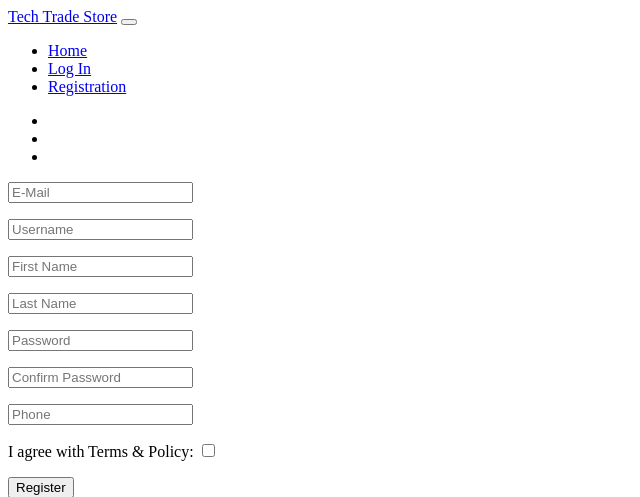
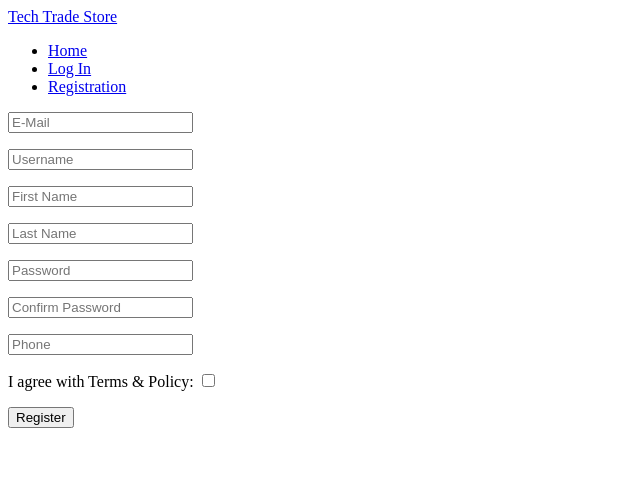
Before and after one commit to TavlaLasha/TT-DJango-Project, a Django app: page /accounts/register/ in a window 1280 px wide. Shown: the top 497 px of the page, without its empty margins (0-640 px from the left). Run offline with Django 4.2, Linux system fonts and the light colour scheme.

Commit message:
little change in base.html

```diff
--- a/TTWebApp/TTClientApp/templates/base.html
+++ b/TTWebApp/TTClientApp/templates/base.html
@@ -13,11 +13,6 @@
         <div class="container">
 
             <a class="navbar-brand" href="{% url 'home' %}">Tech Trade Store</a>
-
-            <button class="navbar-toggler" type="button" data-toggle="collapse" data-target="#navbarNav" aria-controls="navbarNav" aria-expanded="false"
-                aria-label="Toggle navigation">
-                <span class="navbar-toggler-icon"></span>
-            </button>
 
             <div class="collapse navbar-collapse" id="navbarNav">
                 <ul class="navbar-nav ml-lg-auto">
@@ -39,11 +34,6 @@
                     {% endif %}
                 </ul>
 
-                <ul class="social-icon ml-lg-3">
-                    <li><a href="#" class="fa fa-facebook"></a></li>
-                    <li><a href="#" class="fa fa-twitter"></a></li>
-                    <li><a href="#" class="fa fa-instagram"></a></li>
-                </ul>
             </div>
 
         </div>
```
